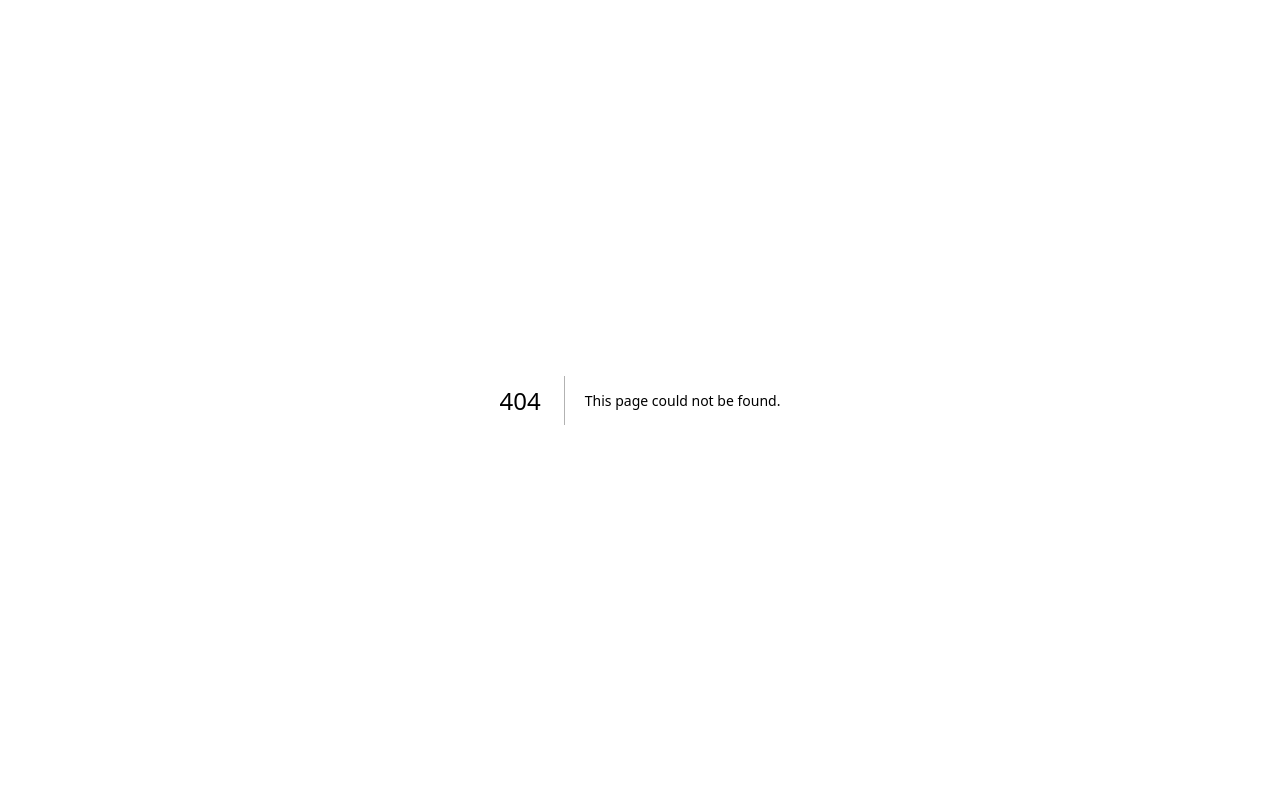
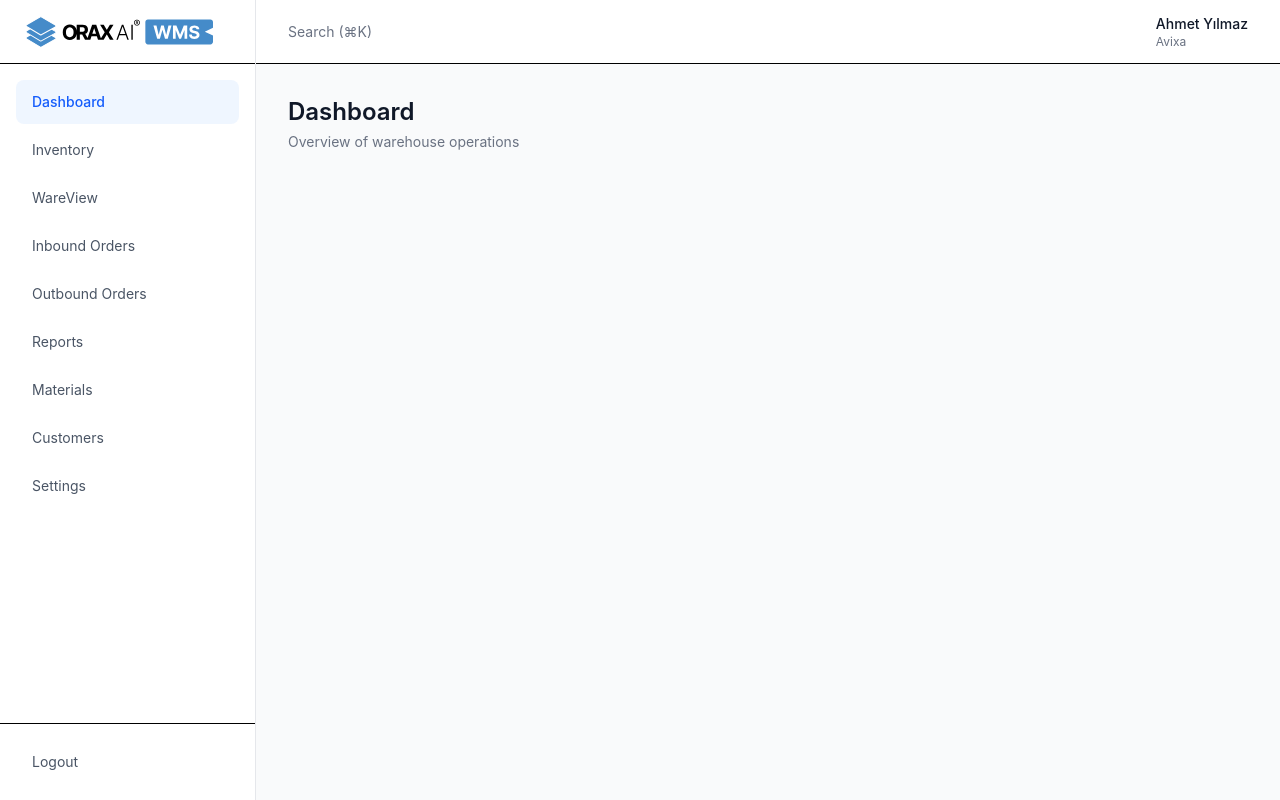
Before and after one commit to zeynepdundar/OraxAICustomerPortal, a Next.js app: page /dashboard in a window 1280 px wide. Before the commit this address had no page. Built offline with nearby package versions, Linux system fonts and the light colour scheme.

Commit message:
feat: implement dashboard UI and restructure layouts

```diff
--- /dev/null
+++ b/src/app/(app)/dashboard/page.tsx
@@ -0,0 +1,34 @@
+"use client";
+
+
+export default function DashboardPage() {
+
+
+  const getStatusColor = (status: string) => {
+    switch (status) {
+      case "Completed":
+      case "Delivered":
+        return "bg-green-100 text-green-700";
+      case "In Transit":
+        return "bg-blue-100 text-blue-700";
+      default:
+        return "bg-gray-100 text-gray-700";
+    }
+  };
+
+  return (
+    <div className="p-8 space-y-6">
+      {/* Header */}
+      <div>
+        <h1 className="text-2xl font-semibold text-gray-900">
+          Dashboard
+        </h1>
+        <p className="text-sm text-gray-500 mt-1">
+          Overview of warehouse operations
+        </p>
+      </div>
+
+
+    </div>
+  );
+}
--- a/src/app/(app)/layout.tsx
+++ b/src/app/(app)/layout.tsx
@@ -1,60 +1,110 @@
-import type { Metadata } from "next";
-import Image from "next/image";
-import Link from "next/link";
-import "./globals.css";
+"use client";
 
-export const metadata: Metadata = {
-  title: "Create Next App",
-  description: "Generated by create next app",
-};
+import { useState, useEffect } from "react";
+import { useRouter, usePathname } from "next/navigation";
 
-export default function RootLayout({
+export default function AppLayout({
   children,
-}: Readonly<{
+}: {
   children: React.ReactNode;
-}>) {
+}) {
+  const router = useRouter();
+  const pathname = usePathname();
+
+  const [isAIPanelOpen, setIsAIPanelOpen] = useState(false);
+  const [isCommandBarOpen, setIsCommandBarOpen] = useState(false);
+
+  const menuItems = [
+    { path: "/dashboard", label: "Dashboard" },
+    { path: "/inventory", label: "Inventory" },
+    { path: "/wareview", label: "WareView" },
+    { path: "/inbound-orders", label: "Inbound Orders" },
+    { path: "/outbound-orders", label: "Outbound Orders" },
+    { path: "/reports", label: "Reports" },
+    { path: "/materials", label: "Materials" },
+    { path: "/customers", label: "Customers" },
+    { path: "/settings", label: "Settings" },
+  ];
+
+  useEffect(() => {
+    const handleKeyDown = (e: KeyboardEvent) => {
+      if ((e.metaKey || e.ctrlKey) && e.key === "k") {
+        e.preventDefault();
+        setIsCommandBarOpen(true);
+      }
+    };
+
+    window.addEventListener("keydown", handleKeyDown);
+    return () => window.removeEventListener("keydown", handleKeyDown);
+  }, []);
+
+  const isActive = (path: string) => pathname.startsWith(path);
+
+  const handleLogout = () => {
+    router.push("/login");
+  };
+
   return (
-    <html lang="en" className="h-full antialiased">
-      <body className="min-h-full text-white">
-      <div className="flex min-h-full flex-col">
-          <header className="fixed top-0 z-[1000] w-full border-b border-white/10 bg-[linear-gradient(135deg,#1e3c72_0%,#2a5298_100%)] text-white backdrop-blur-[10px]">
-            <div className="mx-auto flex w-full max-w-6xl items-center justify-between px-6 py-5">
-              <div className="flex items-center gap-4">
-                <div className="flex h-16 min-w-[220px] items-center">
-                  <Image
-                    src="/branding/logo/logo.svg"
-                    alt="OraxAI logo"
-                    width={220}
-                    height={64}
-                    className="h-16 w-auto max-w-[220px] object-contain object-left"
-                    priority
-                  />
-                </div>
-                <div>
-                  <p className="text-sm font-semibold tracking-[0.2em] text-white/70 uppercase">
-                    OraxAI
-                  </p>
-                  <p className="text-base font-semibold text-white">
-                    Customer Portal
-                  </p>
-                </div>
-              </div>
-              <nav className="hidden items-center gap-8 text-sm font-medium text-white/80 md:flex">
-                <Link className="transition hover:text-white" href="/">
-                  Overview
-                </Link>
-                <Link className="transition hover:text-white" href="/">
-                  Activity
-                </Link>
-                <Link className="transition hover:text-white" href="/">
-                  Support
-                </Link>
-              </nav>
+    <div className="flex h-screen bg-gray-50">
+      {/* Sidebar */}
+      <div className="w-64 bg-white border-r border-gray-200 flex flex-col">
+        <div className="h-16 flex items-center px-6 border-b">
+          <img src="/branding/logo/logo.svg" alt="OraxAI" className="h-8" />
+        </div>
+
+        <nav className="flex-1 p-4 space-y-1">
+          {menuItems.map((item) => (
+            <button
+              key={item.path}
+              onClick={() => router.push(item.path)}
+              className={`w-full text-left px-4 py-3 rounded-lg text-sm ${
+                isActive(item.path)
+                  ? "bg-blue-50 text-blue-600 font-medium"
+                  : "text-gray-600 hover:bg-gray-50"
+              }`}
+            >
+              {item.label}
+            </button>
+          ))}
+        </nav>
+
+        <div className="p-4 border-t">
+          <button
+            onClick={handleLogout}
+            className="w-full text-left px-4 py-3 text-sm text-gray-600 hover:bg-gray-50 rounded-lg"
+          >
+            Logout
+          </button>
+        </div>
+      </div>
+
+      {/* Main */}
+      <div className="flex-1 flex flex-col overflow-hidden">
+        {/* Topbar */}
+        <div className="h-16 bg-white border-b flex items-center justify-between px-8">
+          <button
+            onClick={() => setIsCommandBarOpen(true)}
+            className="text-sm text-gray-500"
+          >
+            Search (⌘K)
+          </button>
+
+          <div className="flex items-center gap-4">
+            <div className="text-sm">
+              <p className="font-medium text-gray-900">Ahmet Yılmaz</p>
+              <p className="text-xs text-gray-500">Avixa</p>
             </div>
-          </header>
-          <main className="flex flex-1 flex-col pt-[104px]">{children}</main>
+          </div>
         </div>
-      </body>
-    </html>
+
+        {/* Content */}
+        <div className="flex-1 overflow-auto bg-gray-50">
+          {children}
+        </div>
+      </div>
+
+      {/* (Optional) Panels later */}
+      {/* AI Panel / Command Bar can be added back here */}
+    </div>
   );
 }
--- a/src/app/(auth)/login/page.tsx
+++ b/src/app/(auth)/login/page.tsx
@@ -11,8 +11,7 @@ export default function LoginPage() {
 
   const handleLogin = (e: React.FormEvent) => {
     e.preventDefault();
-    router.push("/inventory"); // mock redirect
-  };
+router.push("/dashboard");  };
 
   return (
     <div className="min-h-screen bg-gradient-to-br from-blue-50 to-blue-100 flex items-center justify-center p-4">
--- a/src/app/page.tsx
+++ /dev/null
@@ -1,68 +0,0 @@
-import Image from "next/image";
-
-export default function Home() {
-  return (
-    <div className="flex flex-1 items-center justify-center px-6 py-10">
-      <section className="flex w-full max-w-5xl flex-1 flex-col justify-between gap-16 rounded-[32px] border border-slate-200 bg-white px-8 py-12 shadow-[0_24px_80px_-48px_rgba(15,23,42,0.45)] sm:px-12 sm:py-16">
-        <Image
-          className="h-auto"
-          src="/next.svg"
-          alt="Next.js logo"
-          width={100}
-          height={20}
-          priority
-        />
-        <div className="flex flex-col items-center gap-6 text-center sm:items-start sm:text-left">
-          <span className="rounded-full bg-brand-primary px-4 py-1 text-sm font-medium text-slate-600">
-            Shared layout header is now active
-          </span>
-          <h1 className="max-w-2xl text-4xl font-semibold leading-tight tracking-tight text-slate-950 sm:text-5xl">
-            To get started, edit the page.tsx file.
-          </h1>
-          <p className="max-w-2xl text-lg leading-8 text-slate-600">
-            Looking for a starting point or more instructions? Head over to{" "}
-            <a
-              href="https://vercel.com/templates?framework=next.js&utm_source=create-next-app&utm_medium=appdir-template-tw&utm_campaign=create-next-app"
-              className="font-medium text-slate-950"
-            >
-              Templates
-            </a>{" "}
-            or the{" "}
-            <a
-              href="https://nextjs.org/learn?utm_source=create-next-app&utm_medium=appdir-template-tw&utm_campaign=create-next-app"
-              className="font-medium text-slate-950"
-            >
-              Learning
-            </a>{" "}
-            center.
-          </p>
-        </div>
-        <div className="flex flex-col gap-4 text-base font-medium sm:flex-row">
-          <a
-            className="flex h-12 w-full items-center justify-center gap-2 rounded-full bg-slate-950 px-5 text-white transition-colors hover:bg-slate-800 md:w-[158px]"
-            href="https://vercel.com/new?utm_source=create-next-app&utm_medium=appdir-template-tw&utm_campaign=create-next-app"
-            target="_blank"
-            rel="noopener noreferrer"
-          >
-            <Image
-              className="h-auto invert"
-              src="/vercel.svg"
-              alt="Vercel logomark"
-              width={16}
-              height={16}
-            />
-            Deploy Now
-          </a>
-          <a
-            className="flex h-12 w-full items-center justify-center rounded-full border border-slate-200 px-5 text-slate-700 transition-colors hover:border-slate-300 hover:bg-slate-50 md:w-[158px]"
-            href="https://nextjs.org/docs?utm_source=create-next-app&utm_medium=appdir-template-tw&utm_campaign=create-next-app"
-            target="_blank"
-            rel="noopener noreferrer"
-          >
-            Documentation
-          </a>
-        </div>
-      </section>
-    </div>
-  );
-}
```
